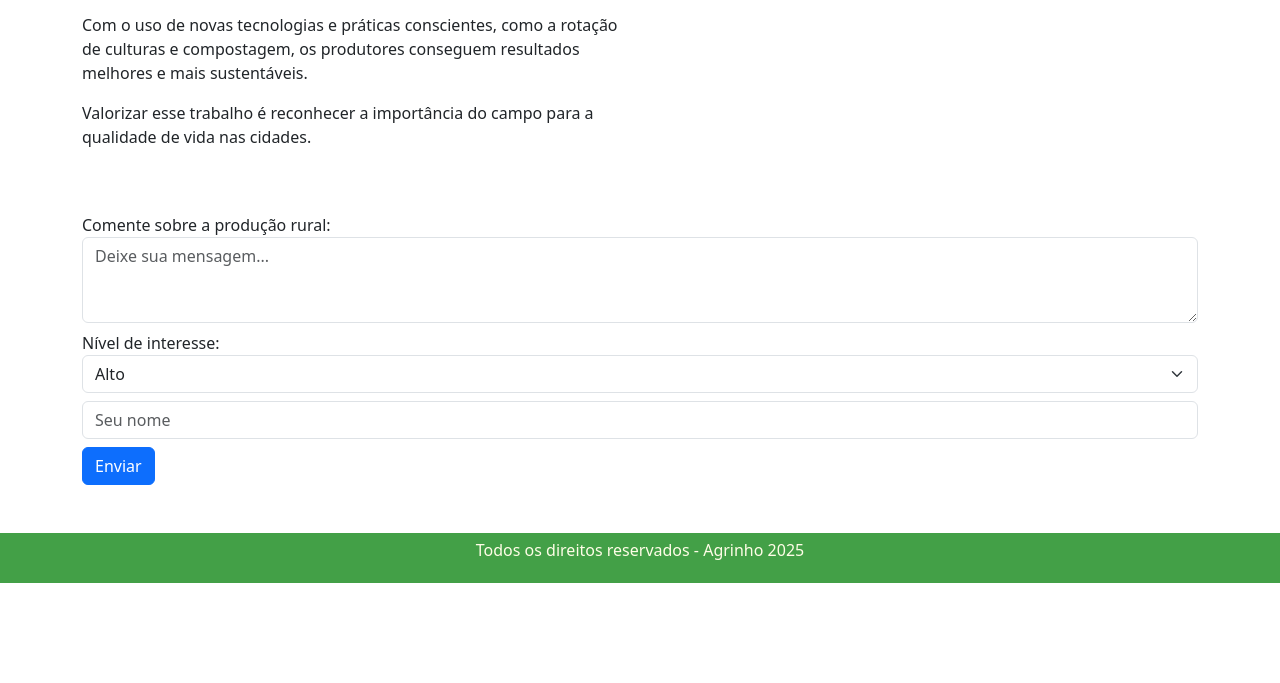
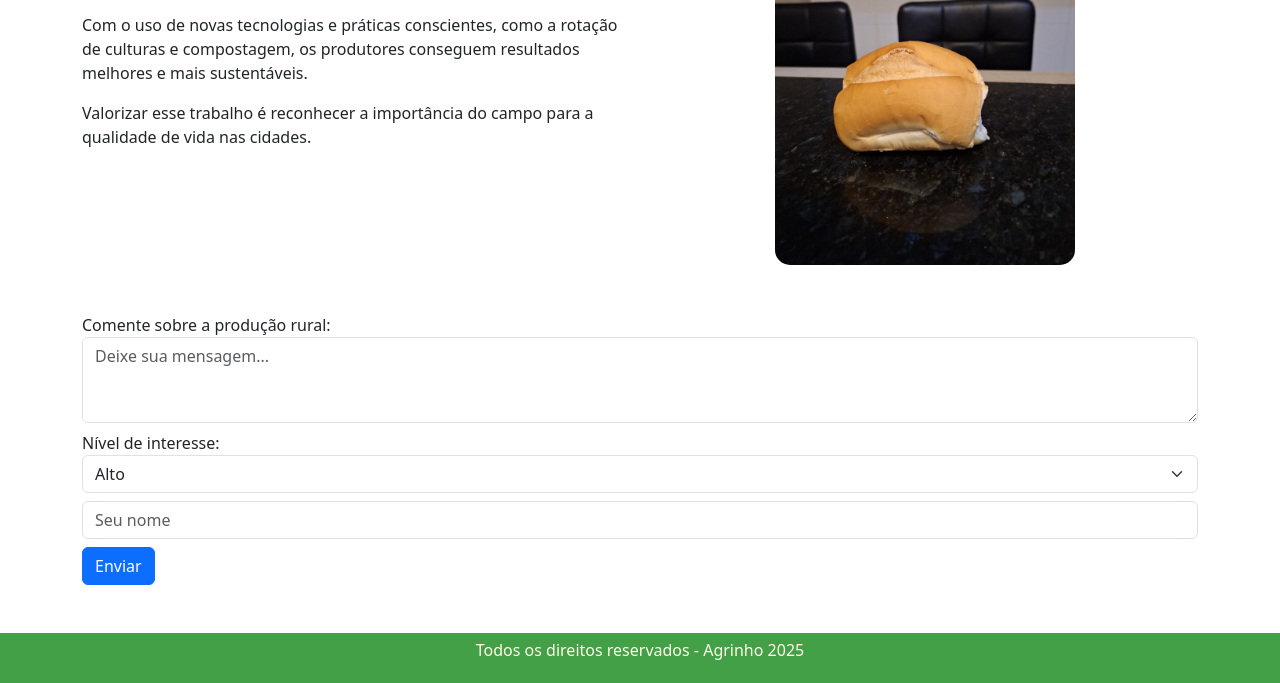
Before and after one commit to mariavihhteixeira/agrinho-finaliza-ao, a plain HTML site: page producao.html in a window 1280 px wide. Shown: the part 397-1080 px from the top of the page. Before the commit the page ends 980 px from the top, so only its background shows below. Drawn offline with nearby package versions, Linux system fonts and the light colour scheme.

Commit message:
Update producao.html

```diff
--- a/producao.html
+++ b/producao.html
@@ -34,7 +34,7 @@
                 <p>Valorizar esse trabalho é reconhecer a importância do campo para a qualidade de vida nas cidades.</p>
             </div>
             <div class="col-md-6 text-center">
-                <img src="./assets/image/producao.jpg" class="img-agro br-3" alt="Imagem sobre produção rural">
+                <img src="producao.jpeg" class="img-agro br-3" alt="Imagem sobre produção rural">
             </div>
         </div>
 
```
